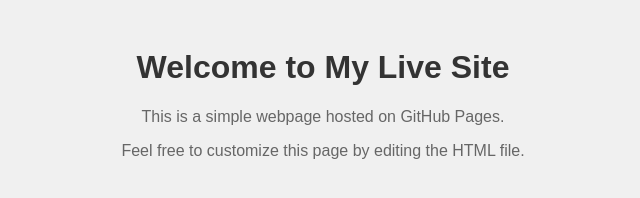
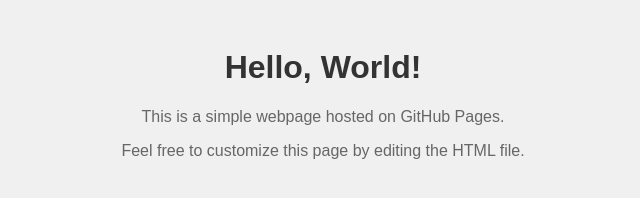
Before and after one commit to C0de-W0lfe/Hello-World, a plain HTML site: page index.html in a window 1280 px wide. Shown: the whole page, without its empty margins (317-957 px from the left). Drawn offline with Linux system fonts and the light colour scheme.

Commit message:
Update index.html

```diff
--- a/index.html
+++ b/index.html
@@ -3,7 +3,7 @@
 <head>
     <meta charset="UTF-8">
     <meta name="viewport" content="width=device-width, initial-scale=1.0">
-    <title>My Live Site</title>
+    <title>Hello World</title>
     <style>
         body {
             font-family: Arial, sans-serif;
@@ -20,7 +20,7 @@
     </style>
 </head>
 <body>
-    <h1>Welcome to My Live Site</h1>
+    <h1>Hello, World!</h1>
     <p>This is a simple webpage hosted on GitHub Pages.</p>
     <p>Feel free to customize this page by editing the HTML file.</p>
 </body>
```
